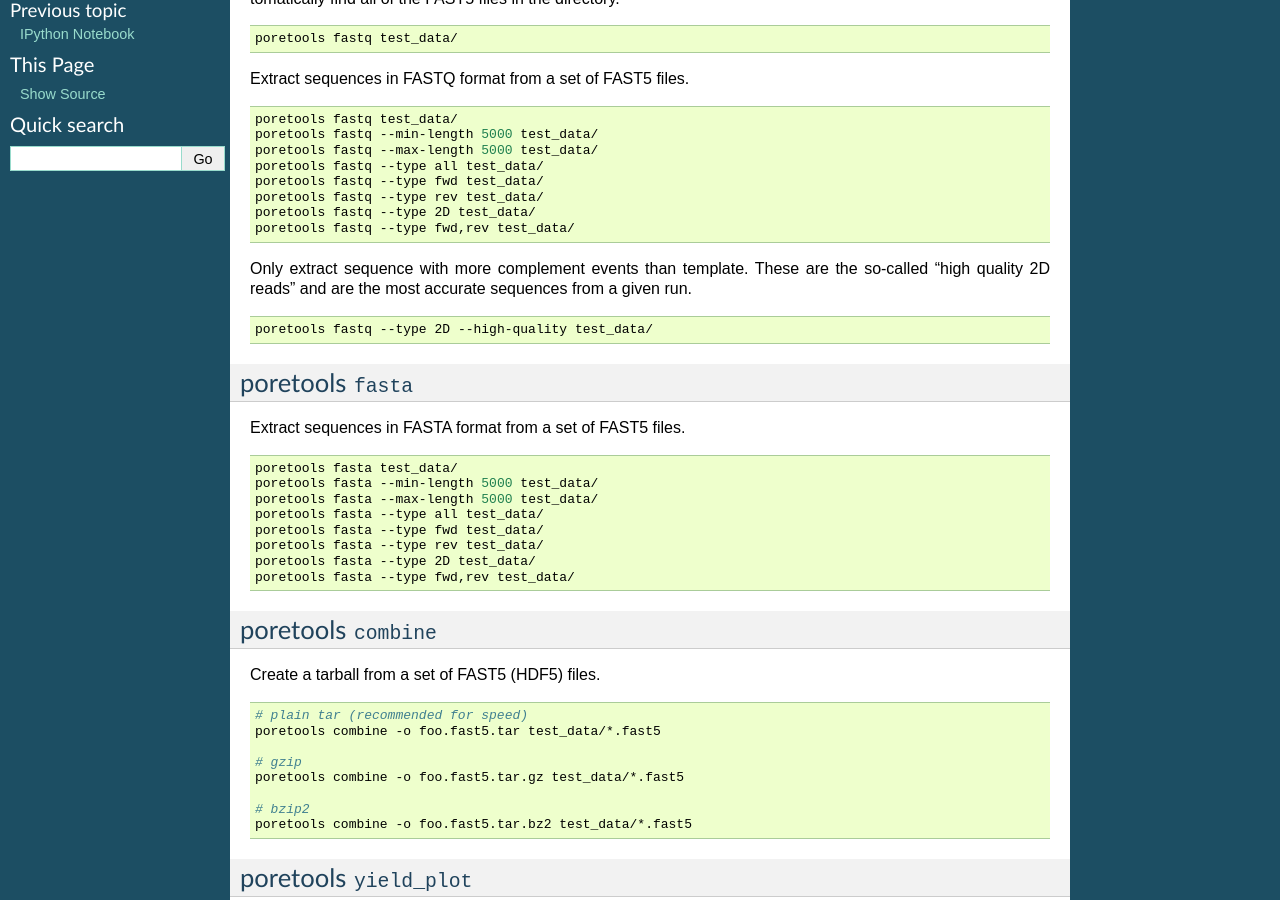
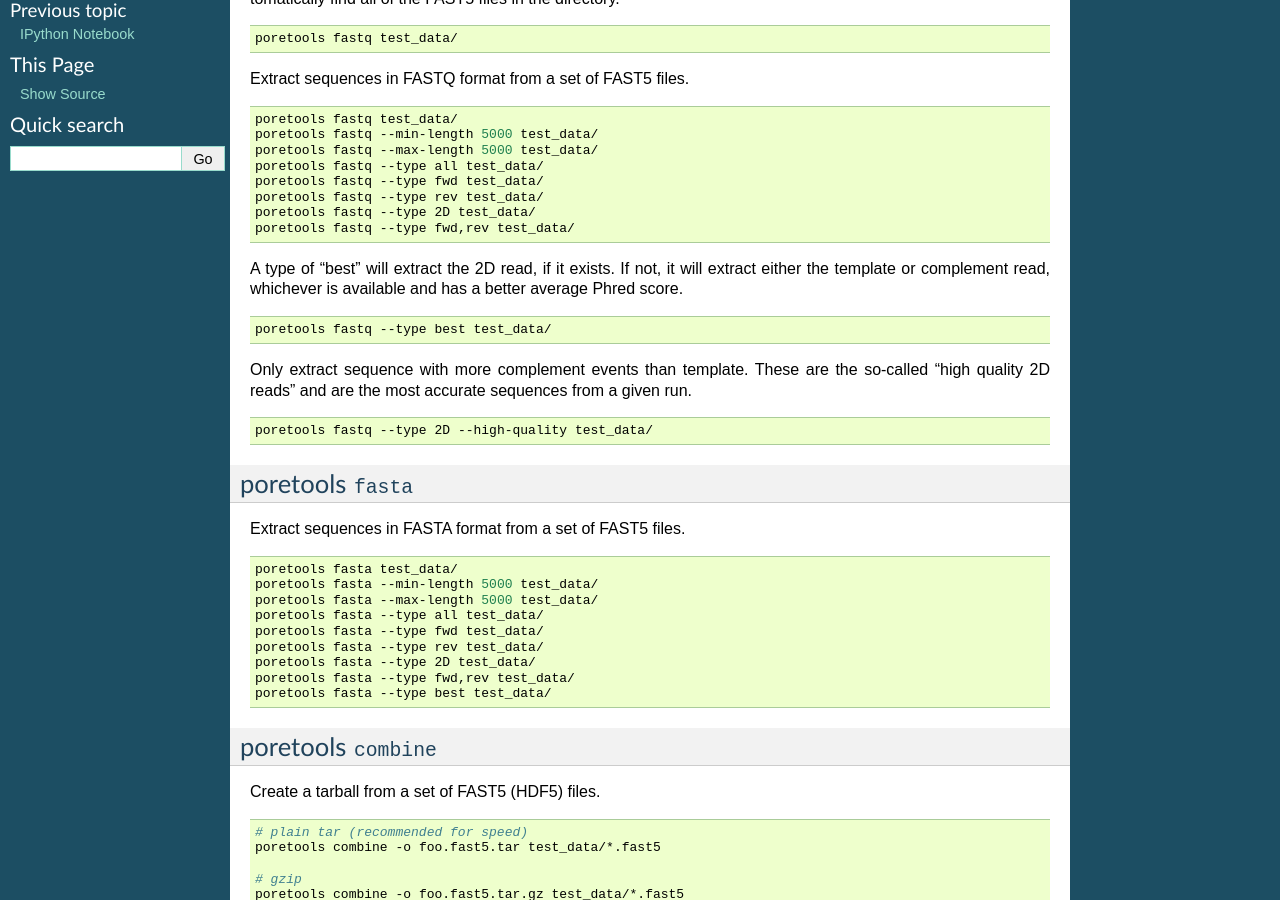
Before and after one commit to arq5x/poretools, a Sphinx documentation site: the page built from docs/content/examples.rst, in a window 1280 px wide and 900 px high, scrolled down 357 px. Built offline with Sphinx 7.4.7, drawn with Linux system fonts in a browser that asks for light colours; formulas are drawn with MathJax 3; some of the changed text lies outside the part shown.

Commit message:
add 'best' type to docs

```diff
--- a/docs/content/examples.rst
+++ b/docs/content/examples.rst
@@ -39,6 +39,13 @@ Extract sequences in FASTQ format from a set of FAST5 files.
     poretools fastq --type fwd,rev test_data/
 
 
+A type of "best" will extract the 2D read, if it exists. If not, it will extract either the template or complement read, whichever is available and has a better average Phred score.
+
+.. code-block:: bash
+
+    poretools fastq --type best test_data/
+
+
 Only extract sequence with more complement events than template. These are the so-called "high quality 2D reads" and are the most accurate sequences from a
 given run.
 
@@ -61,6 +68,7 @@ Extract sequences in FASTA format from a set of FAST5 files.
     poretools fasta --type rev test_data/
     poretools fasta --type 2D test_data/
     poretools fasta --type fwd,rev test_data/
+    poretools fasta --type best test_data/
 
 =====================
 poretools ``combine``
@@ -172,6 +180,7 @@ Report the longest read among a set of FAST5 files.
     poretools winner --type rev test_data/
     poretools winner --type 2D test_data/
     poretools winner --type fwd,rev test_data/
+    poretools winner --type best test_data/
 
 ===================
 poretools ``stats``
```
